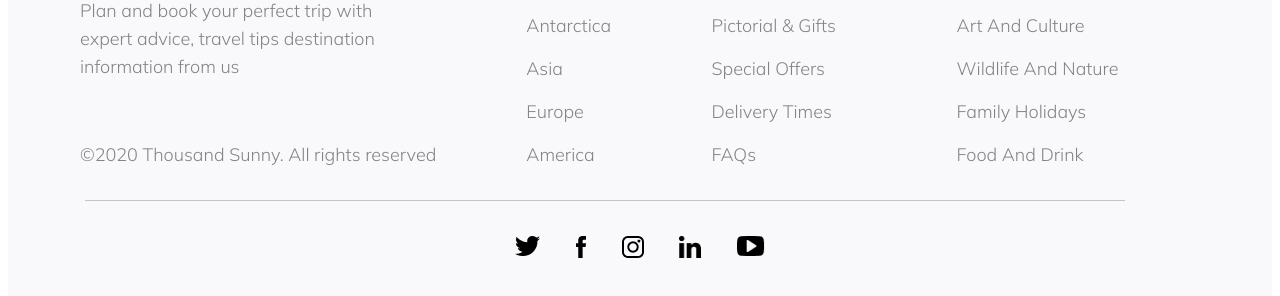
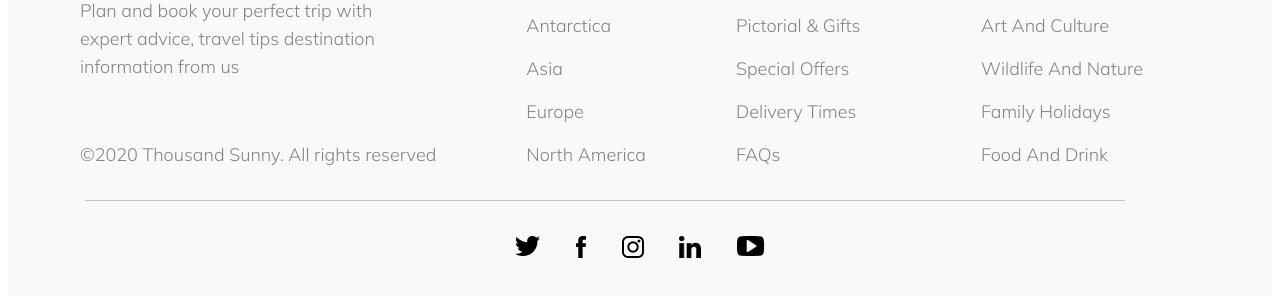
Before and after one commit to annqad/HTML_CSS_HW_4, a plain HTML site: page index.html in a window 1280 px wide. Shown: the part 4707-5003 px from the top of the page. Drawn offline with Linux system fonts and the light colour scheme; files whose address does not match are found by name.

Commit message:
fix: change America to North America

```diff
--- a/index.html
+++ b/index.html
@@ -305,7 +305,7 @@
                     Europe
                 </li>
                 <li class="first">
-                    America
+                    North America
                 </li>
             </ul>
             <ul class="Shops">
```
